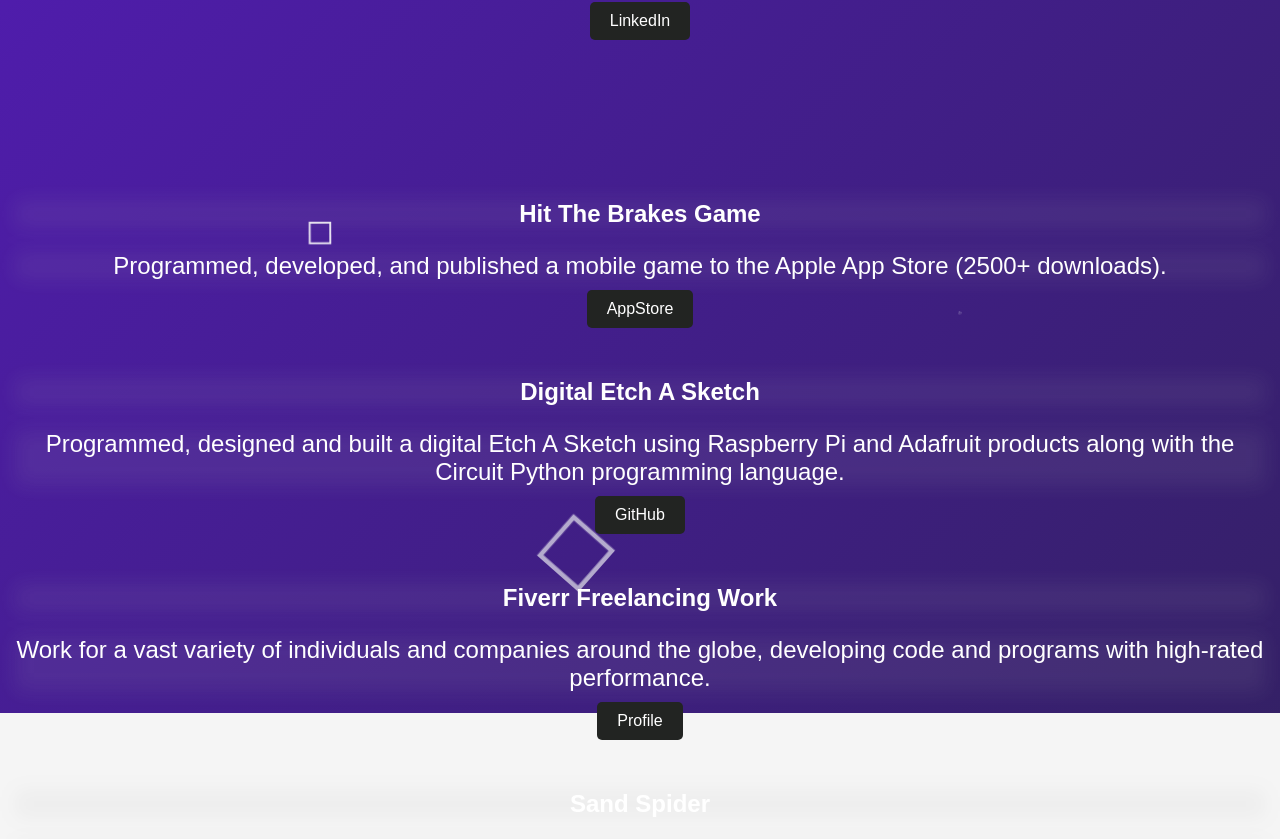
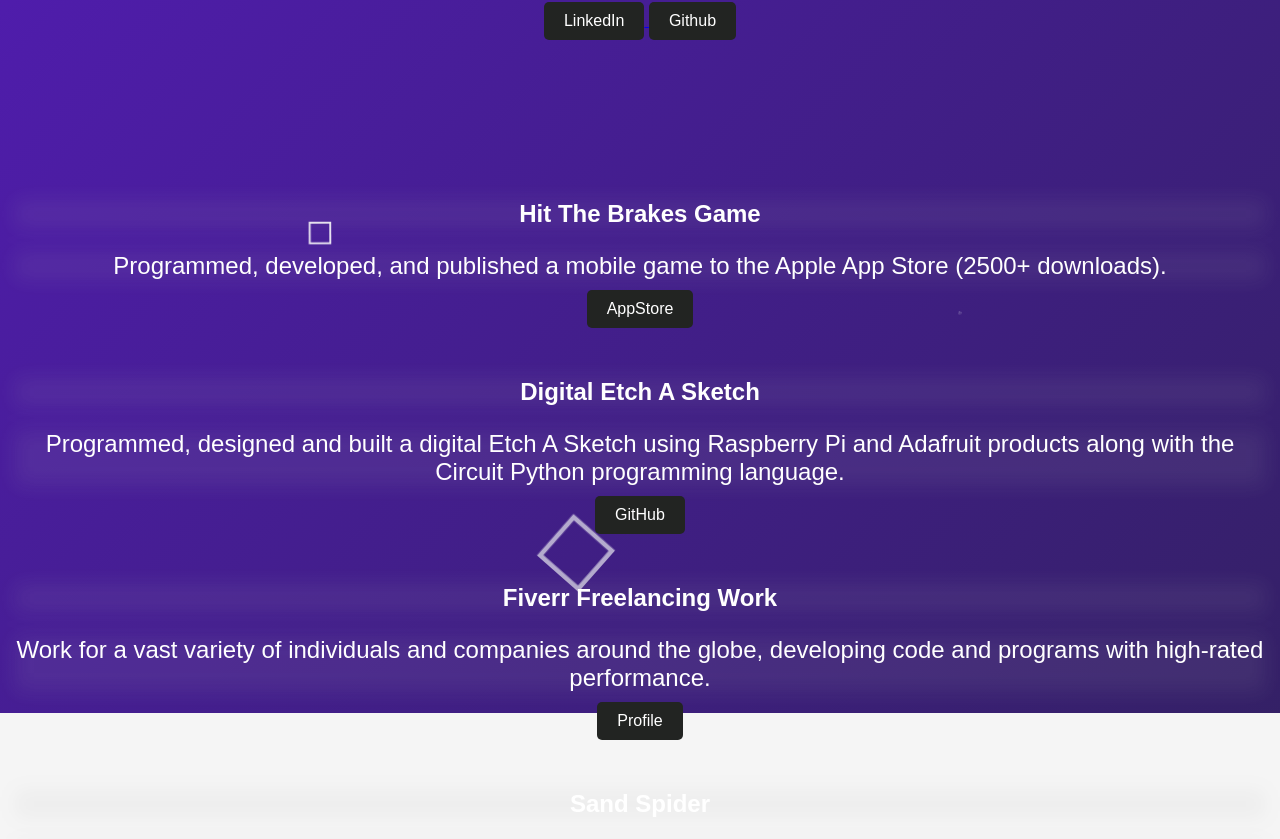
Before and after one commit to AaronMeslin/personal-website.github.io, a plain HTML site: page index.html in a window 1280 px wide. Shown: the part 87-926 px from the top of the page. Drawn offline with Linux system fonts and the light colour scheme; a script that the page names is missing.

Commit message:
Update index.html

```diff
--- a/index.html
+++ b/index.html
@@ -21,6 +21,9 @@
                                 <div class="linkedin">
                                     <a href="https://www.linkedin.com/in/aaron-meslin-04b979222/">
                                         <button class="button">LinkedIn</button>
+                                    </a>
+                                    <a href="https://github.com/AaronMeslin?tab=repositories">
+                                        <button class="button">Github</button>
                                     </a>
                                 </div>
                             </div>
```
